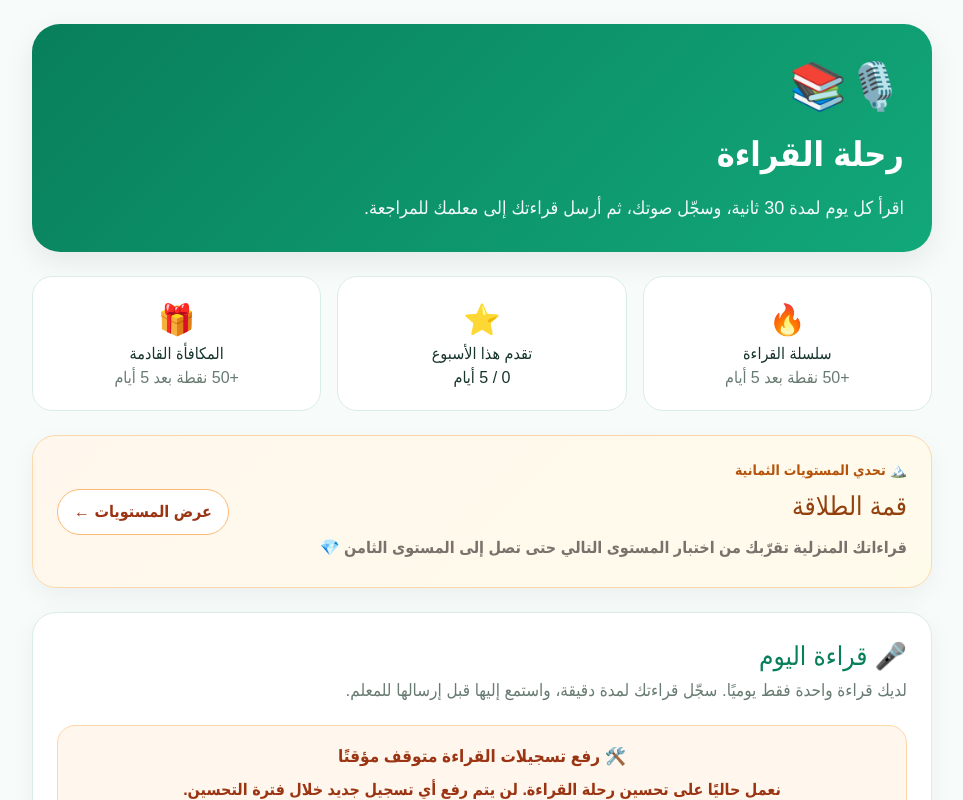
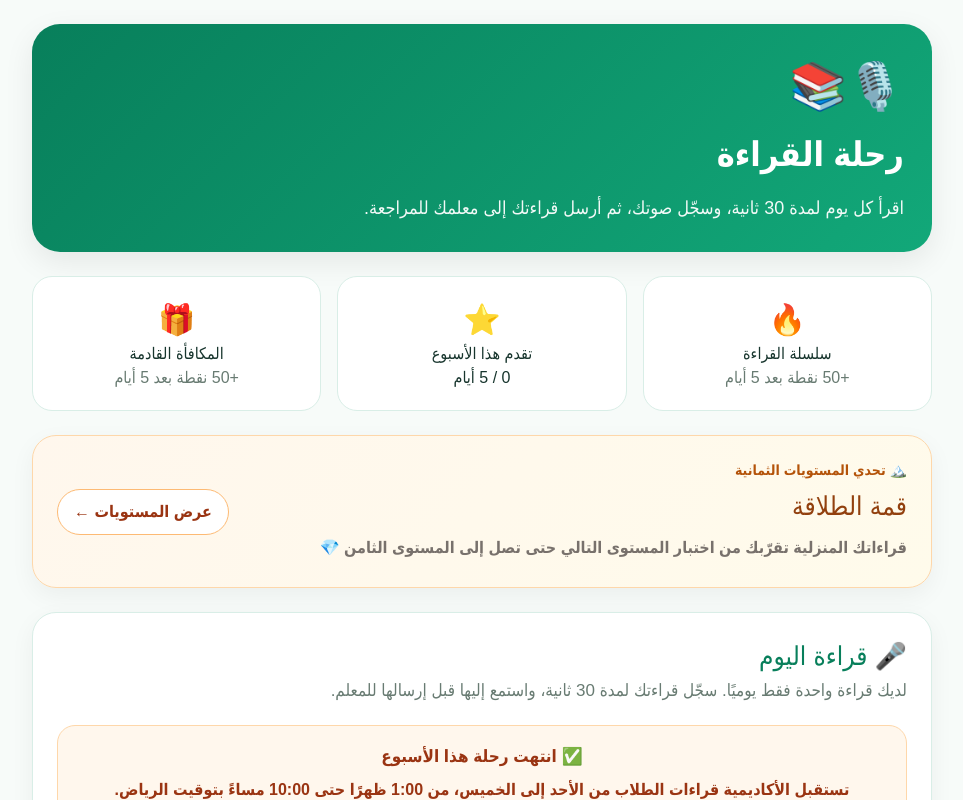
Before and after one commit to a31164949-blip/lughati-academy, a Next.js app in the folder lughati-next/: page /reading-journey in a window 1280 px wide. Shown: the top 800 px of the page, without its empty margins (158-1121 px from the left). Built offline with nearby package versions, Linux system fonts and the light colour scheme.

Commit message:
Enable Preview testing for 30-second reading recording

```diff
--- a/lughati-next/app/reading-journey/page.tsx
+++ b/lughati-next/app/reading-journey/page.tsx
@@ -106,7 +106,7 @@ export default function ReadingJourneyPage() {
     isSchoolReadingDay(getRiyadhDateKey());
 
   // إيقاف مؤقت لرفع تسجيلات القراءة حتى اكتمال تحسينات الاستهلاك.
-  const isReadingUploadPaused = true;
+  const isReadingUploadPaused = false;
 
   const canSubmitReading =
     !isReadingUploadPaused && submissionWindow.isOpen && isReadingWeekOpen;
@@ -911,7 +911,7 @@ export default function ReadingJourneyPage() {
             }}
           >
             لديك قراءة واحدة فقط يوميًا.
-            سجّل قراءتك لمدة دقيقة،
+            سجّل قراءتك لمدة 30 ثانية،
             واستمع إليها قبل إرسالها
             للمعلم.
           </p>
```
